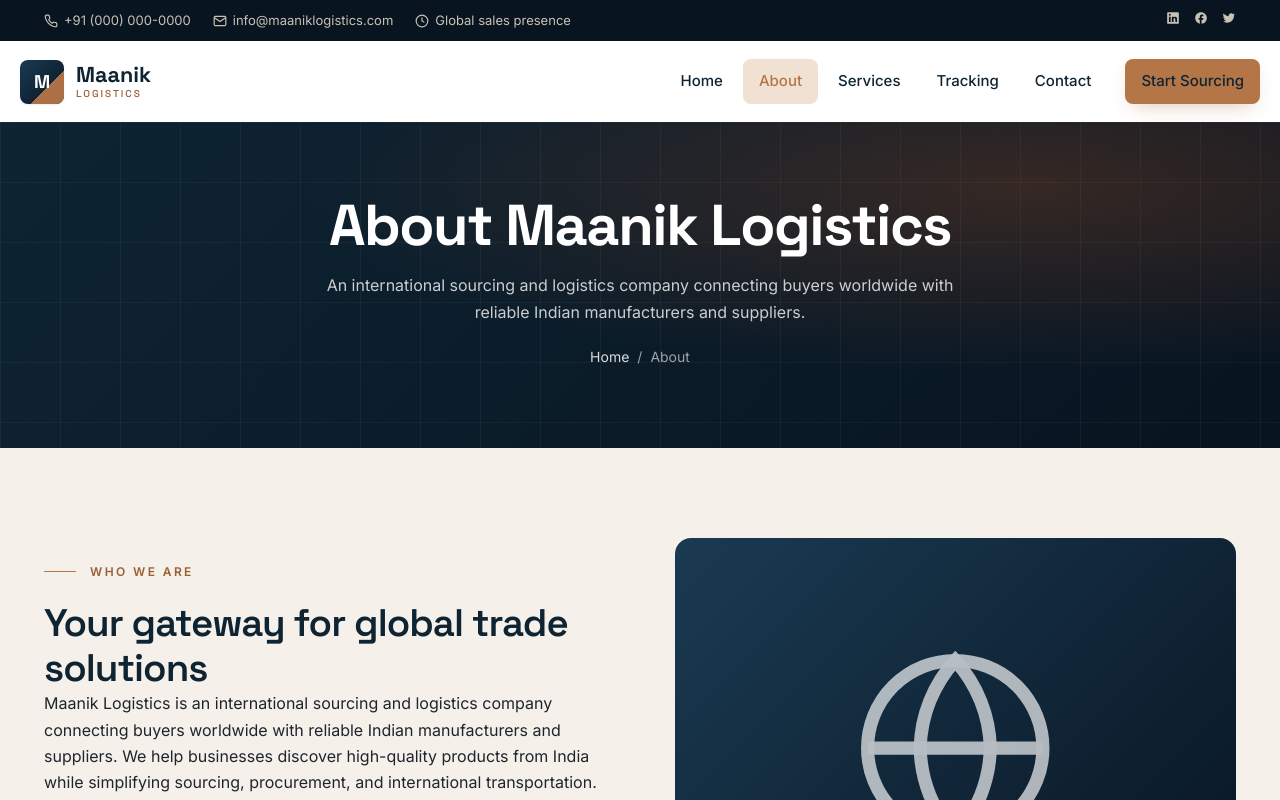
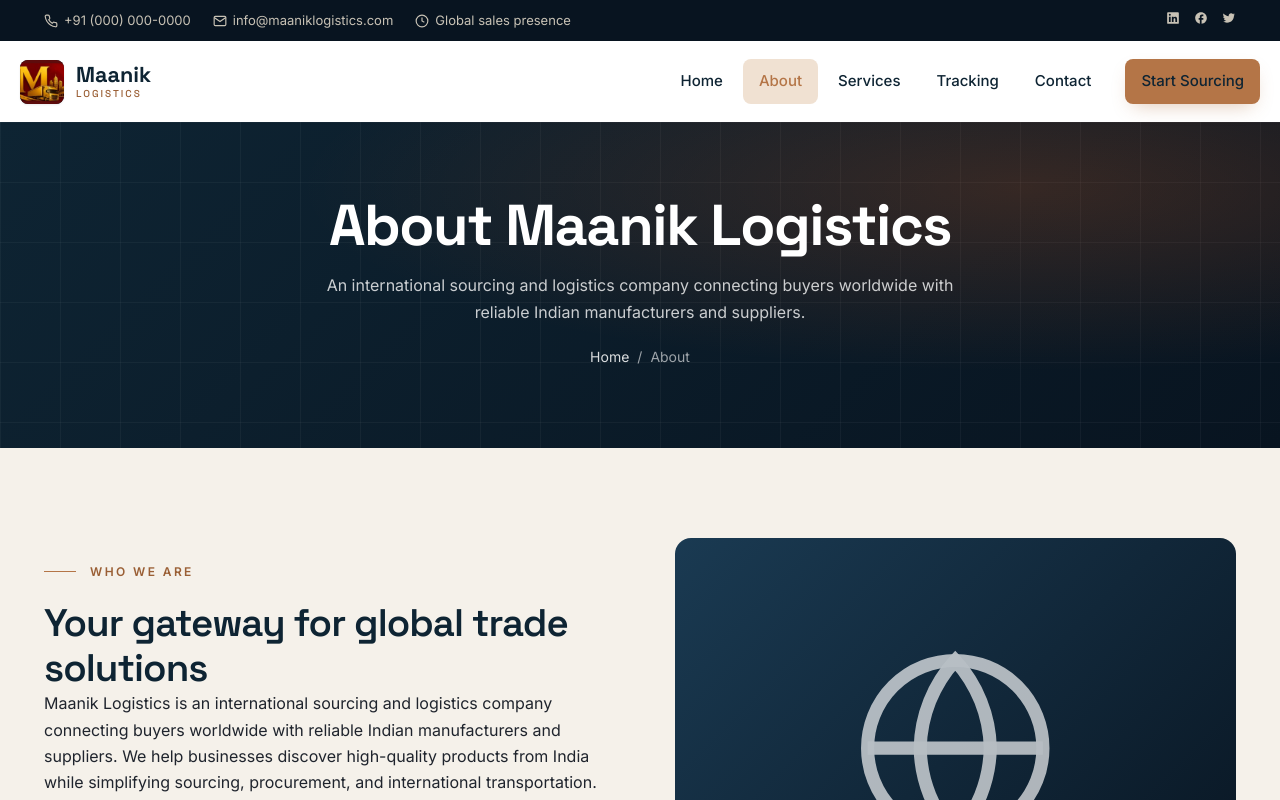
Before and after one commit to MaanikLogistics/Website, a plain HTML site: page about.html in a window 1280 px wide. Shown: the top 800 px of the page. Drawn offline with Linux system fonts and the light colour scheme.

Commit message:
Use cropped M emblem logo as header brand mark across all pages

```diff
--- a/about.html
+++ b/about.html
@@ -30,7 +30,7 @@
   <header class="header">
     <div class="container nav">
       <a href="index.html" class="brand">
-        <div class="brand-mark"><span>M</span></div>
+        <div class="brand-mark"><img src="maanik-mark-sq.png" alt="Maanik Logistics logo" /><span>M</span></div>
         <div class="brand-name">Maanik<small>Logistics</small></div>
       </a>
       <ul class="nav-links">
@@ -216,7 +216,7 @@
       <div class="footer-grid">
         <div class="footer-about">
           <a href="index.html" class="brand">
-            <div class="brand-mark"><span>M</span></div>
+            <div class="brand-mark"><img src="maanik-mark-sq.png" alt="Maanik Logistics logo" /><span>M</span></div>
             <div class="brand-name" style="color:white;">Maanik<small>Logistics</small></div>
           </a>
           <p>Your gateway for global trade solutions — connecting international buyers with trusted Indian manufacturers, end-to-end.</p>
--- a/styles.css
+++ b/styles.css
@@ -156,25 +156,30 @@ img { max-width: 100%; display: block; }
 .brand-mark {
   width: 44px; height: 44px;
   border-radius: 8px;
-  background: linear-gradient(135deg, var(--ink-700), var(--ink-900));
-  display: grid; place-items: center;
-  color: #ffffff;
-  font-weight: 700;
-  font-size: 1.15rem;
-  font-family: var(--font-display);
+  overflow: hidden;
+  flex-shrink: 0;
   box-shadow: var(--shadow-sm);
+  background: var(--ink-800);
+  display: block;
   position: relative;
-  overflow: hidden;
-  letter-spacing: 0;
 }
-.brand-mark::after {
-  content: '';
+.brand-mark img {
+  width: 100%;
+  height: 100%;
+  object-fit: cover;
+  display: block;
+}
+/* Hidden text fallback for accessibility — only shows if image fails */
+.brand-mark span {
   position: absolute;
   inset: 0;
-  background: linear-gradient(135deg, transparent 62%, var(--copper-500) 62%);
-  opacity: 0.95;
+  display: grid; place-items: center;
+  color: #fff;
+  font-weight: 700;
+  font-family: var(--font-display);
+  font-size: 1.1rem;
+  z-index: -1;
 }
-.brand-mark span { position: relative; z-index: 1; }
 .brand-name { line-height: 1.05; font-weight: 700; }
 .brand-name small { display: block; font-size: 10px; font-weight: 500; color: var(--copper-600); letter-spacing: 0.2em; text-transform: uppercase; margin-top: 2px; }
 
```
Also changed, not shown: contact.html (+2 -2 lines), index.html (+2 -2 lines), services.html (+2 -2 lines), tracking.html (+2 -2 lines), maanik-mark-sq.png (added).
